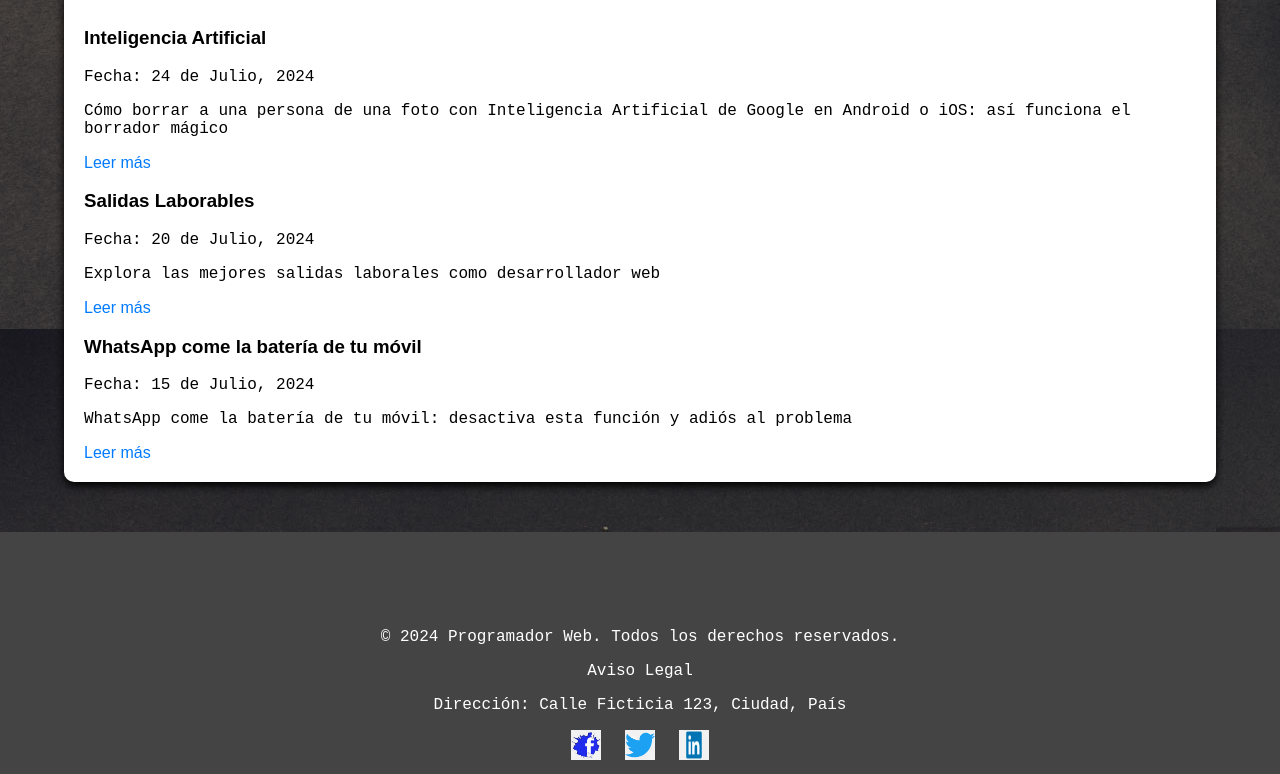
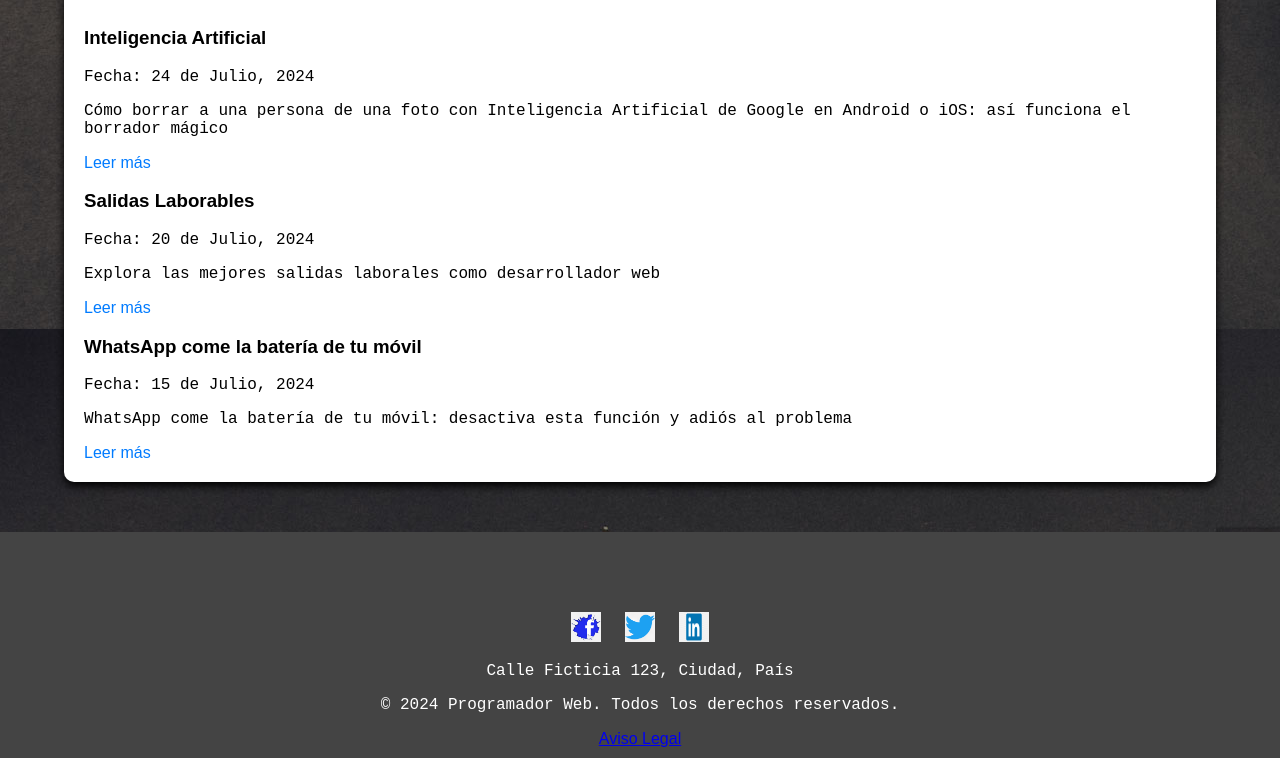
Before and after one commit to bazan90/frantrabajojs, a plain HTML site: page index.html in a window 1280 px wide. Shown: the part 3421-4195 px from the top of the page. Drawn offline with Linux system fonts and the light colour scheme.

Commit message:
Add files via upload
actualizado

```diff
--- a/index.html
+++ b/index.html
@@ -175,14 +175,21 @@
 
     <footer>
         <div class="container">
-
-            <p>&copy; 2024 Programador Web. Todos los derechos reservados.</p>
-            <p><a href="./views/aviso-legal.html" id="aviso-link">Aviso Legal</a></p>
-            <p>Dirección: Calle Ficticia 123, Ciudad, País</p>
+            <!-- Logos de redes sociales -->
             <div class="social-links">
                 <a href="#"><img src="./assets/images/facebook.png" alt="Facebook" width="30" height="30"></a>
                 <a href="#"><img src="./assets/images/twitter.png" alt="Twitter" width="30" height="30"></a>
                 <a href="#"><img src="./assets/images/linkedin.png" alt="LinkedIn" width="30" height="30"></a>
+            </div>
+
+            <!-- Dirección del negocio -->
+            <div class="address">
+                <p>Calle Ficticia 123, Ciudad, País</p>
+            </div>
+            <p>&copy; 2024 Programador Web. Todos los derechos reservados.</p>
+            <!-- Aviso legal -->
+            <div class="legal">
+                <a href="./views/aviso-legal.html">Aviso Legal</a>
             </div>
         </div>
     </footer>
```
Lines whose indentation alone changed are shown as unchanged.
